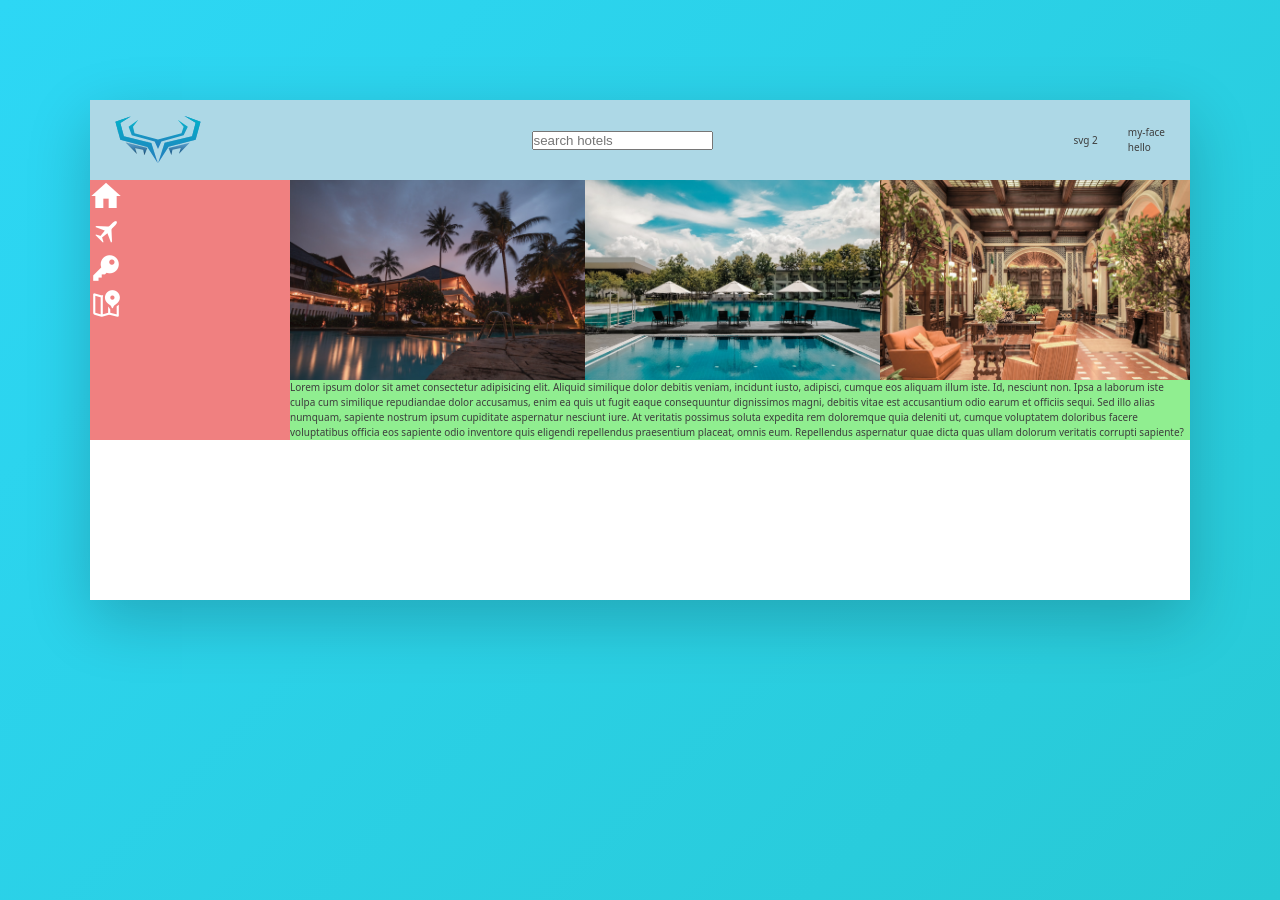
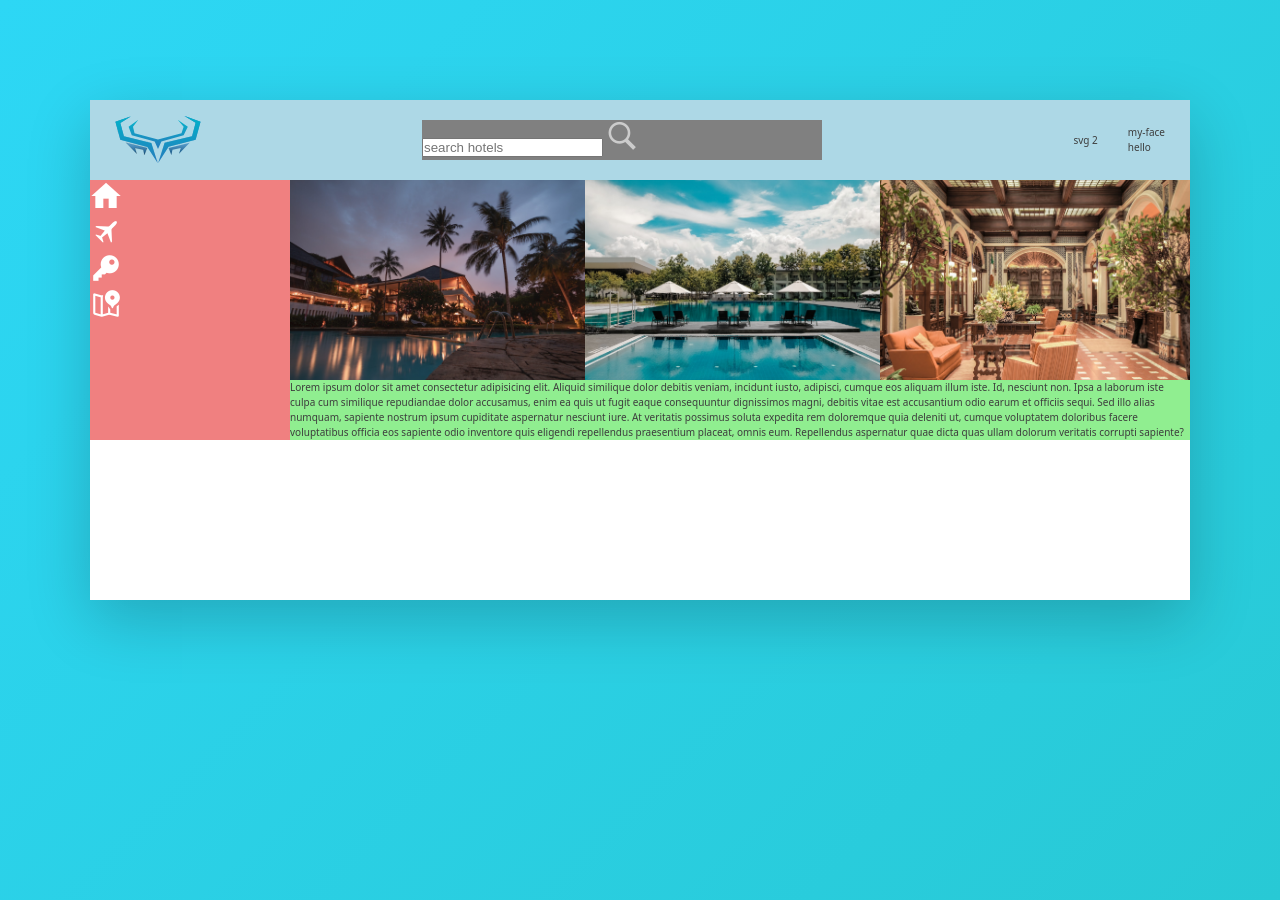
Before and after one commit to Beast-Code9999/booking-page, a website: page index.html in a window 1280 px wide. Drawn offline with Linux system fonts and the light colour scheme.

Commit message:
add searchbar div and partial file

```diff
--- a/index.html
+++ b/index.html
@@ -14,15 +14,16 @@
                 <img src="./svg/Logo.svg" alt="logo-svg">
             </div>
             <div class="header__input">
-                <input type="text"
-                       placeholder="search hotels"
-                       id="searchbar"
-                       name="search">
-                <label for="searchbar">
-                    <span>
-
-                    </span>
-                </label>
+                <div class="searchbar">
+                    <input type="text"
+                           placeholder="search hotels"
+                           id="searchbar"
+                           name="search"
+                           class="searchbar__input">
+                    <label for="searchbar" class="searchbar__label">
+                        <img class="searchbar__img" src="./icon/icons8-search-32.png" alt="search-icon">
+                    </label>
+                </div>
             </div>
             <div class="header__links">
                 <div>
--- a/sass/layout/_header.scss
+++ b/sass/layout/_header.scss
@@ -16,7 +16,10 @@
     }
 
     &__input {
-
+        width: 40rem;
+        height: 4rem;
+        background-color: gray;
+        padding: .5 1rem;
     }
 
     &__links {
--- a/sass/main.scss
+++ b/sass/main.scss
@@ -11,6 +11,7 @@
 
 //components partial files
 @import "components/gallery";
+@import "components/searchbar";
 
 //layout partial files
 @import "layout/aside";
```
Also changed, not shown: sass/components/_searchbar.scss (added), style.css.
